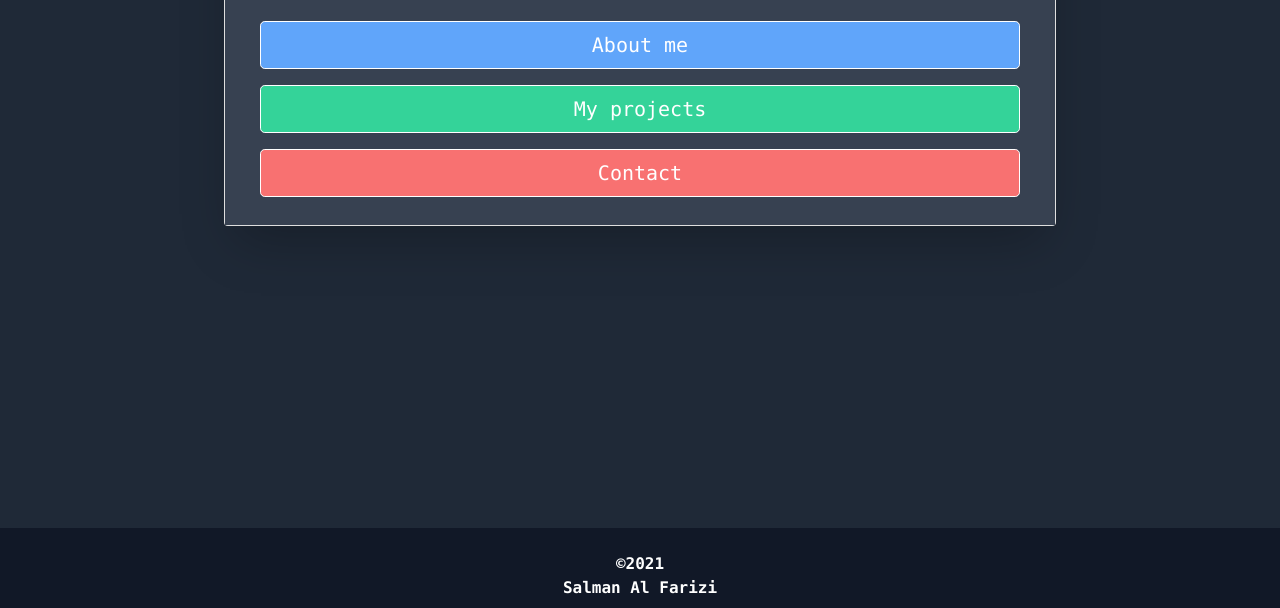
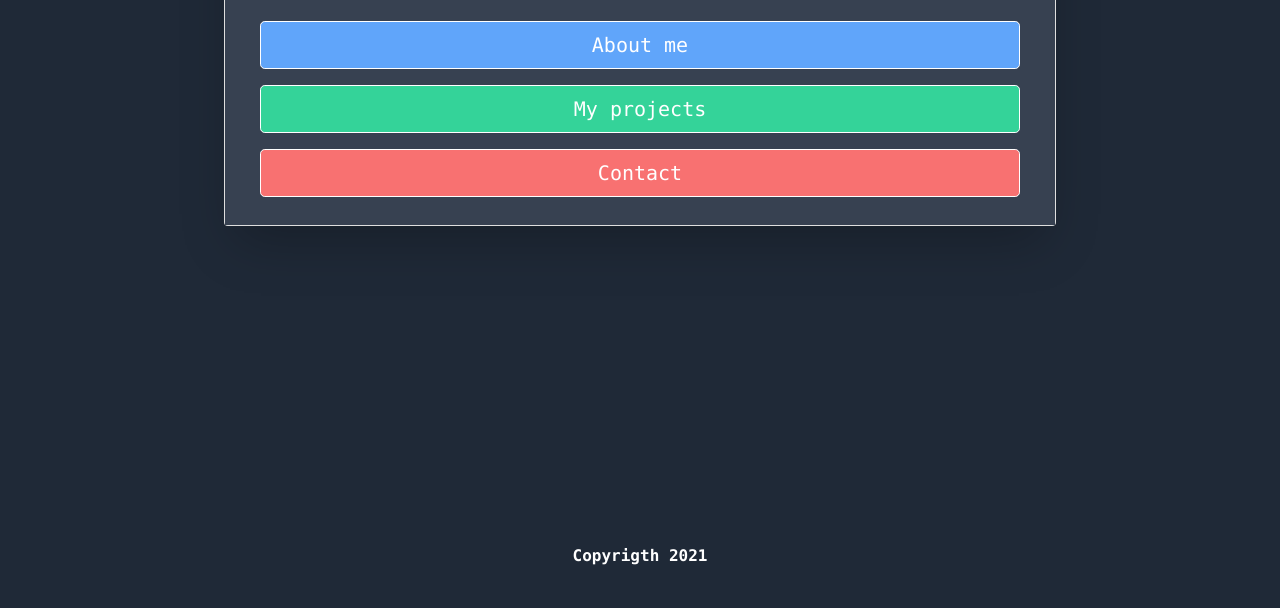
Before and after one commit to AlphaBeta1906/AlphaBeta1906.github.io, a plain HTML site: page index.html in a window 1280 px wide. Shown: the part 208-816 px from the top of the page. Drawn offline with nearby package versions, Linux system fonts and the light colour scheme.

Commit message:
change title

```diff
--- a/index.html
+++ b/index.html
@@ -5,7 +5,7 @@
     <meta name="viewport" content="width=device-width, initial-scale=1.0">
     <link rel="stylesheet" href="asset/css/dist/dist-style.css">
     <link rel="stylesheet" href="asset/css/dist/dist-animate.css">
-    <title>Document</title>
+    <title>My landing page</title>
     <!--bootstrap 4 css-->
     <link rel="stylesheet" href="https://maxcdn.bootstrapcdn.com/bootstrap/4.0.0/css/bootstrap.min.css" integrity="sha384-Gn5384xqQ1aoWXA+058RXPxPg6fy4IWvTNh0E263XmFcJlSAwiGgFAW/dAiS6JXm" crossorigin="anonymous">
     <!-- font awsome -->
@@ -154,9 +154,13 @@
           </div>
         </div>
       </div>
-      <footer class="footer mt-auto py-3 absolute inset-x-0 bottom-0 h-16 bg-gray-900 animate__animated animate__fadeInUp w-full ">
-        <div class=" text-center text-white font-bold bg-gray-900 w-full animate__fadeInUp animate__animated py-2">©2021 <br> Salman Al Farizi
-        </div>
-      </footer>
+    <footer class="footer mt-auto py-3 absolute inset-x-0 bottom-0 h-16 bg-blue-900 animate__animated animate__fadeInUp w-full ">
+      <div class=" text-center text-white font-bold bg-blue-900 w-full animate__fadeInUp animate__animated">
+        <span >
+          Copyrigth 2021
+          <br>
+        </span>
+      </div>
+    </footer>
     </body>
   </html>
```
